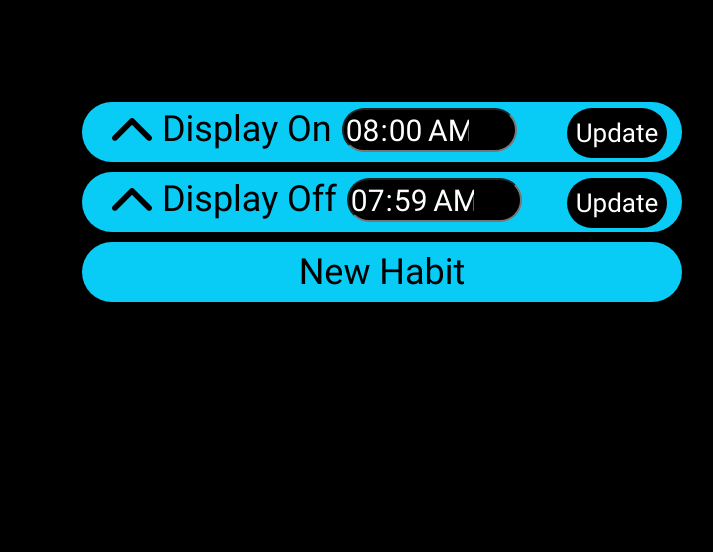
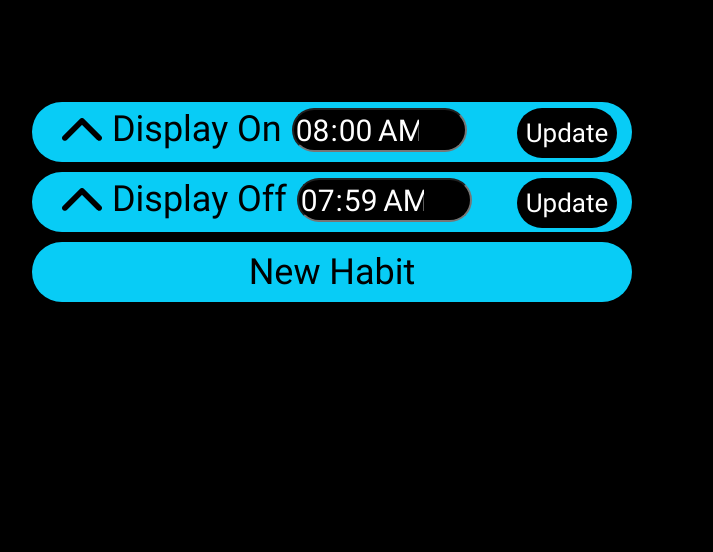
Before and after one commit to FutureNathan/Habit-Calendar, a Flask app: page / in a window 1280 px wide; the page is wider, and only the part inside the window is pictured. Shown: the part 138-690 px from the top of that part, without its empty margins (216-929 px from the left). Run offline with Flask 2, Linux system fonts and the light colour scheme; data comes from the database, SQL or seed files in the repository; some libraries are stand-ins or nearby versions.

Commit message:
webpage settings alignment fix

```diff
--- a/templates/index.html
+++ b/templates/index.html
@@ -140,7 +140,7 @@
 
         </table>
     </div>
-
+<div style="width: 1080px;">
     <div id="settings-form" class="setting-cls">
 
         {% for item in tasks %}
@@ -182,7 +182,7 @@
         <button id="new-habit-modal" class="menu-box">New Habit</button>
 
     </div>
-
+</div>
     <div id="myModal" class="modal">
 
         <!-- Modal content -->
```
Also changed, not shown: 1 other file.
